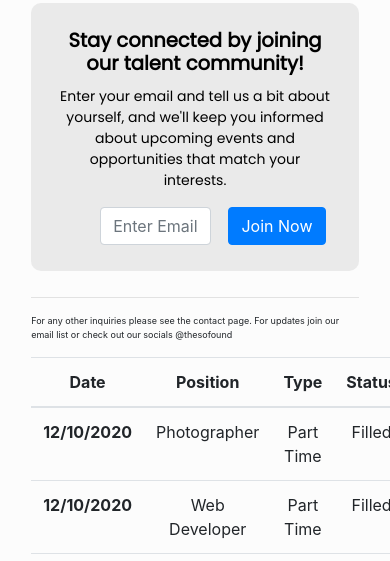
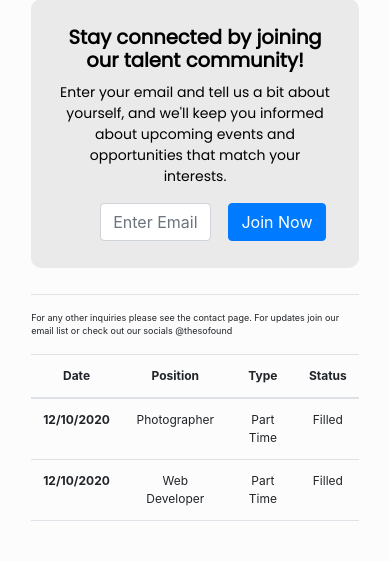
Before and after one commit to harmano/sofoundcompanywebsite, a PHP site: page /careers.html in a window 390 px wide. Shown: the part 401-962 px from the top of the page. Run offline with PHP 8.4, Linux system fonts and the light colour scheme; some libraries are stand-ins or nearby versions; some web fonts are replaced.

Commit message:
Edited Careers page

```diff
--- a/assets/css/style.css
+++ b/assets/css/style.css
@@ -2034,7 +2034,9 @@
     padding-bottom: 0;
     margin-left: -5px
   }
-
+  .text-table-small{
+    font-size: 12px;
+  }
 
 }
 
--- a/careers.html
+++ b/careers.html
@@ -147,9 +147,10 @@
               </ul>
             </div>
           </nav>
+          <div class="col-6 icon_image hide-on-xs  ">
+            <a href="index.html"><img src="assets/images/white_icon.png" class="logo"  alt=""></a>
 
-
-
+          </div>
         </div>
         <!-- Image -->
         <img id="dont-show-on-small-4"  src="assets/images/sofoundsite-services2.jpg" class="image-header"  alt="">
@@ -196,15 +197,15 @@
       <hr STYLE="margin-top:8%;">
       <p class="text-left p_careers">For any other inquiries please see the contact page. For updates join our email list or check out our socials @thesofound </p>
       <table class="table table-hover">
-        <thead>
+        <thead class="text-table-small">
           <tr>
-            <th scope="col">Date</th>
+            <th  scope="col">Date</th>
             <th scope="col">Position</th>
             <th scope="col">Type</th>
             <th scope="col">Status</th>
           </tr>
         </thead>
-        <tbody>
+        <tbody class="text-table-small">
           <tr>
             <th scope="row">12/10/2020</th>
             <td>Photographer</td>
```
